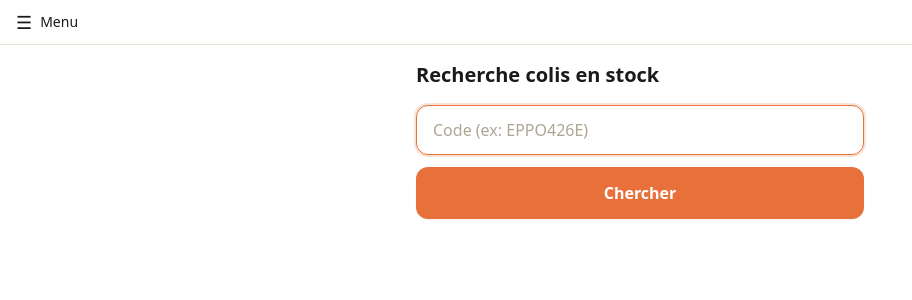
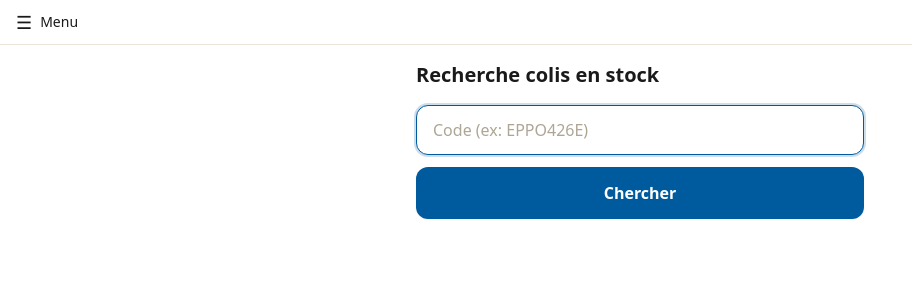
Before and after one commit to axell152/gestion-colis, a Next.js app: page /recherche in a window 1280 px wide. Shown: the top 300 px of the page, without its empty margins (0-912 px from the left). Built offline with nearby package versions, Linux system fonts and the light colour scheme.

Commit message:
Update page.tsx

```diff
--- a/src/app/recherche/page.tsx
+++ b/src/app/recherche/page.tsx
@@ -26,12 +26,12 @@ export default function RecherchePage() {
     value={reference}
     onChange={(e) => setReference(e.target.value.toUpperCase())}
     placeholder="Code (ex: EPPO426E)"
-    className="w-full px-4 py-3 text-base rounded-xl border border-[#D9D2C4] bg-white text-[#1A1A1A] placeholder-[#ADA695] focus:outline-none focus:border-[#E8703A] focus:ring-2 focus:ring-[#E8703A]/20"
+    className="w-full px-4 py-3 text-base rounded-xl border border-[#D9D2C4] bg-white text-[#1A1A1A] placeholder-[#ADA695] focus:outline-none focus:border-[#005B9E] focus:ring-2 focus:ring-[#005B9E]/20"
     autoFocus
   />
   <button
     type="submit"
-    className="py-3.5 rounded-xl bg-[#E8703A] text-white font-semibold text-base shadow-sm active:scale-[0.98] transition"
+    className="py-3.5 rounded-xl bg-[#005B9E] text-white font-semibold text-base shadow-sm active:scale-[0.98] transition"
   >
     Chercher
   </button>
```
